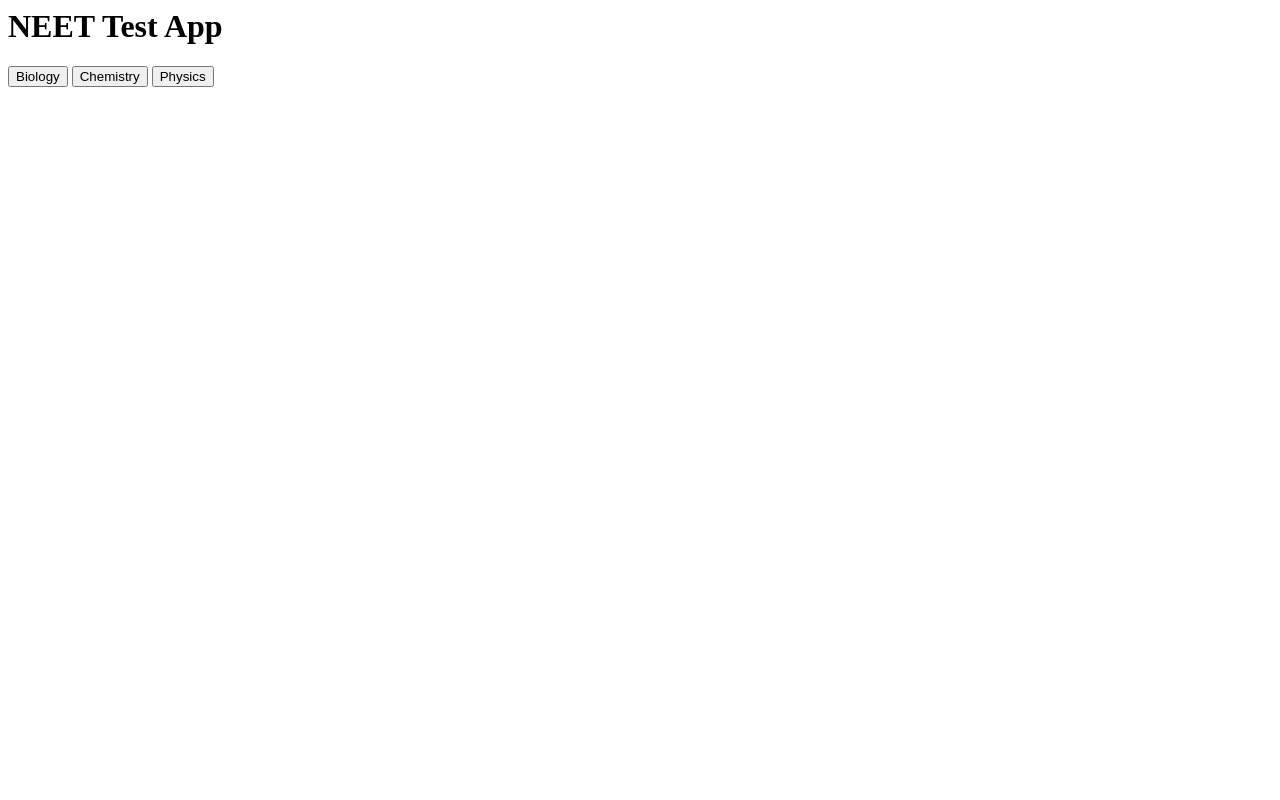
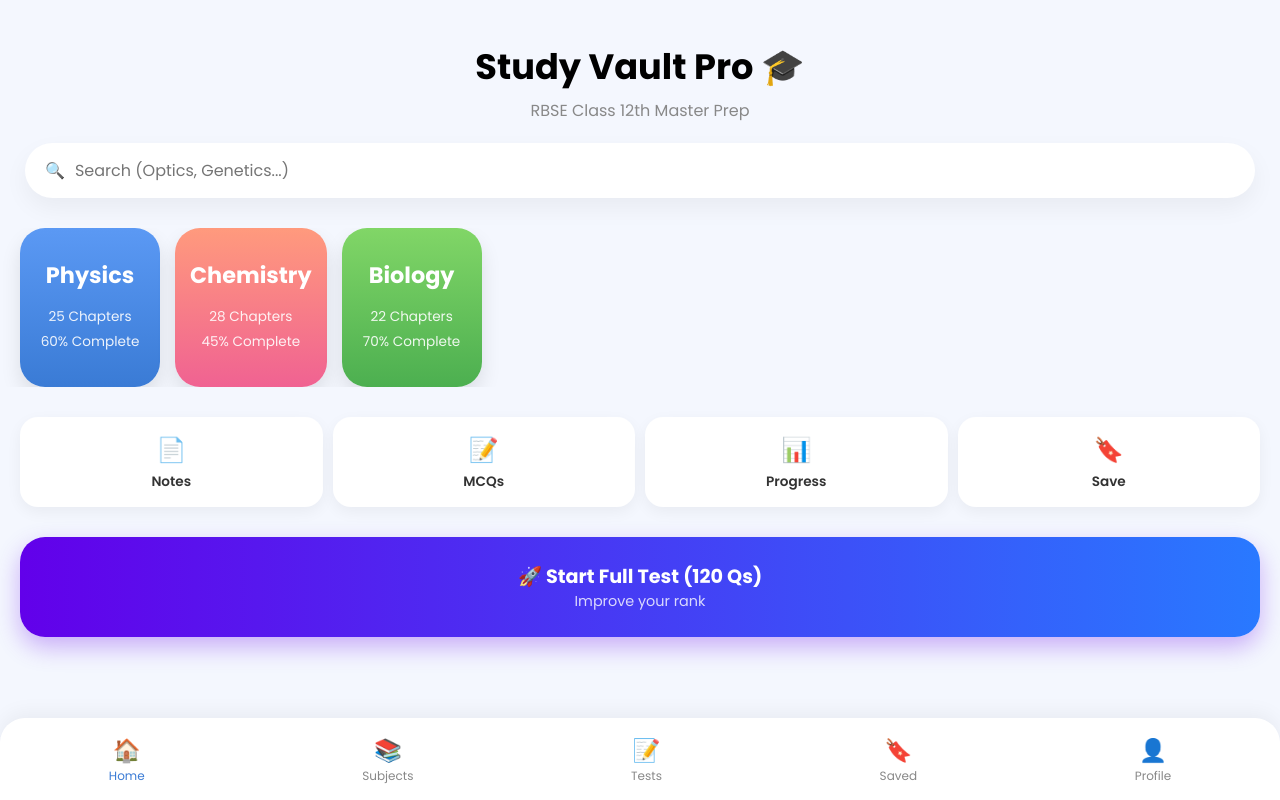
Before and after one commit to kamalkumar1153-jpg/Neet.2027, a plain HTML site: page index.html in a window 1280 px wide. Drawn offline with Linux system fonts and the light colour scheme.

Commit message:
Refactor index.html structure and content

```diff
--- a/index.html
+++ b/index.html
@@ -1,12 +1,137 @@
-<h1>NEET Test App</h1>
+<!DOCTYPE html>
+<html lang="hi">
+<head>
+    <meta charset="UTF-8">
+    <meta name="viewport" content="width=device-width, initial-scale=1.0">
+    <title>Study Vault Pro - Master Prep</title>
+    <link href="https://fonts.googleapis.com/css2?family=Poppins:wght@400;600;700&display=swap" rel="stylesheet">
+    <style>
+        /* CSS Styles */
+        * { margin: 0; padding: 0; box-sizing: border-box; font-family: 'Poppins', sans-serif; }
+        body { background-color: #f4f7fe; padding-bottom: 80px; }
 
-<button onclick="startQuiz('bio')">Biology</button>
-<button onclick="startQuiz('chem')">Chemistry</button>
-<button onclick="startQuiz('phy')">Physics</button>
+        /* Header */
+        .header { text-align: center; padding: 40px 20px 20px; }
+        .header h1 { font-size: 2.2rem; font-weight: 800; color: #000; }
+        .header p { color: #888; font-size: 1rem; margin-top: 5px; }
 
-<script>
-function startQuiz(sub){
-  localStorage.setItem("subject", sub);
-  window.location = "quiz.html";
-}
-</script>
+        /* Search Bar */
+        .search-container { padding: 0 25px; margin-bottom: 30px; }
+        .search-bar {
+            background: white; display: flex; align-items: center;
+            padding: 15px 20px; border-radius: 50px;
+            box-shadow: 0 10px 25px rgba(0,0,0,0.05);
+        }
+        .search-bar input { border: none; outline: none; width: 100%; margin-left: 10px; font-size: 1rem; }
+
+        /* Subject Grid */
+        .subject-grid { display: flex; overflow-x: auto; padding: 0 20px; gap: 15px; scrollbar-width: none; }
+        .subject-grid::-webkit-scrollbar { display: none; }
+
+        .sub-card {
+            min-width: 140px; padding: 30px 15px; border-radius: 25px;
+            text-align: center; color: white; flex-shrink: 0;
+            box-shadow: 0 10px 20px rgba(0,0,0,0.1);
+        }
+        .physics { background: linear-gradient(180deg, #5b99f4, #3a7bd5); }
+        .chemistry { background: linear-gradient(180deg, #ff9a7d, #f06292); }
+        .biology { background: linear-gradient(180deg, #81d667, #4caf50); }
+
+        .sub-card h3 { font-size: 1.4rem; margin-bottom: 15px; }
+        .sub-card p { font-size: 0.85rem; opacity: 0.9; margin: 5px 0; }
+
+        /* Quick Actions (Notes, MCQs, Progress) */
+        .action-row {
+            display: grid; grid-template-columns: repeat(4, 1fr);
+            gap: 10px; padding: 30px 20px;
+        }
+        .action-btn {
+            background: white; padding: 15px 5px; border-radius: 18px;
+            text-align: center; box-shadow: 0 5px 15px rgba(0,0,0,0.05);
+            font-size: 0.85rem; font-weight: 600; color: #333;
+        }
+        .action-btn span { display: block; font-size: 1.5rem; margin-bottom: 5px; }
+
+        /* Full Test Button */
+        .full-test-btn {
+            background: linear-gradient(90deg, #6200ea, #2979ff);
+            margin: 0 20px; padding: 25px; border-radius: 25px;
+            color: white; text-align: center; cursor: pointer;
+            box-shadow: 0 10px 25px rgba(98, 0, 234, 0.3);
+            transition: 0.3s;
+        }
+        .full-test-btn:active { transform: scale(0.96); }
+        .full-test-btn h2 { font-size: 1.2rem; }
+        .full-test-btn p { font-size: 0.9rem; opacity: 0.8; }
+
+        /* Bottom Navigation */
+        .bottom-nav {
+            position: fixed; bottom: 0; width: 100%; background: white;
+            display: flex; justify-content: space-around; padding: 15px 0;
+            box-shadow: 0 -5px 20px rgba(0,0,0,0.05);
+            border-top-left-radius: 25px; border-top-right-radius: 25px;
+        }
+        .nav-item { text-align: center; color: #888; font-size: 0.75rem; }
+        .nav-item.active { color: #3a7bd5; }
+        .nav-item span { display: block; font-size: 1.4rem; }
+    </style>
+</head>
+<body>
+
+    <div class="header">
+        <h1>Study Vault Pro 🎓</h1>
+        <p>RBSE Class 12th Master Prep</p>
+    </div>
+
+    <div class="search-container">
+        <div class="search-bar">
+            🔍 <input type="text" placeholder="Search (Optics, Genetics...)">
+        </div>
+    </div>
+
+    <div class="subject-grid">
+        <div class="sub-card physics" onclick="window.location.href='quiz.html?sub=physics'">
+            <h3>Physics</h3>
+            <p>25 Chapters</p>
+            <p>60% Complete</p>
+        </div>
+        <div class="sub-card chemistry" onclick="window.location.href='quiz.html?sub=chemistry'">
+            <h3>Chemistry</h3>
+            <p>28 Chapters</p>
+            <p>45% Complete</p>
+        </div>
+        <div class="sub-card biology" onclick="window.location.href='quiz.html?sub=biology'">
+            <h3>Biology</h3>
+            <p>22 Chapters</p>
+            <p>70% Complete</p>
+        </div>
+    </div>
+
+    <div class="action-row">
+        <div class="action-btn"><span>📄</span> Notes</div>
+        <div class="action-btn"><span>📝</span> MCQs</div>
+        <div class="action-btn"><span>📊</span> Progress</div>
+        <div class="action-btn"><span>🔖</span> Save</div>
+    </div>
+
+    <div class="full-test-btn" onclick="startFullTest()">
+        <h2>🚀 Start Full Test (120 Qs)</h2>
+        <p>Improve your rank</p>
+    </div>
+
+    <div class="bottom-nav">
+        <div class="nav-item active"><span>🏠</span> Home</div>
+        <div class="nav-item"><span>📚</span> Subjects</div>
+        <div class="nav-item"><span>📝</span> Tests</div>
+        <div class="nav-item"><span>🔖</span> Saved</div>
+        <div class="nav-item"><span>👤</span> Profile</div>
+    </div>
+
+    <script>
+        function startFullTest() {
+            alert("फुल टेस्ट शुरू हो रहा है! (120 सवाल)");
+            window.location.href = "quiz.html?mode=full";
+        }
+    </script>
+</body>
+</html>
```
